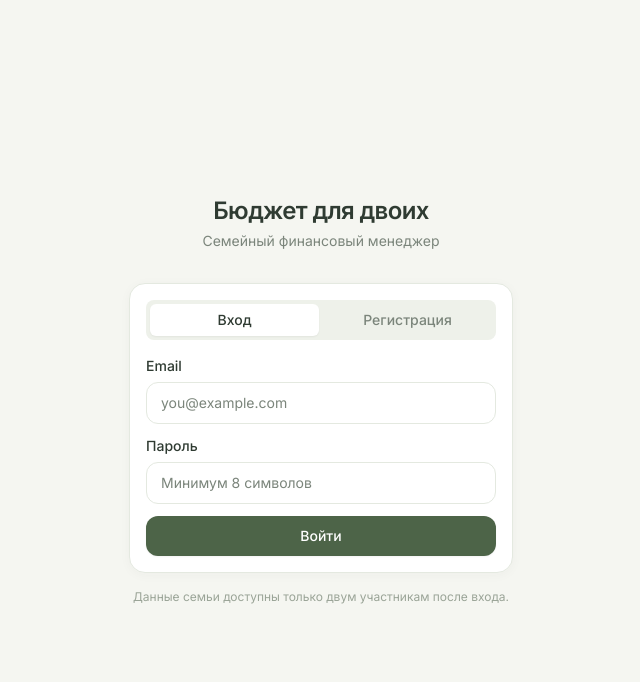
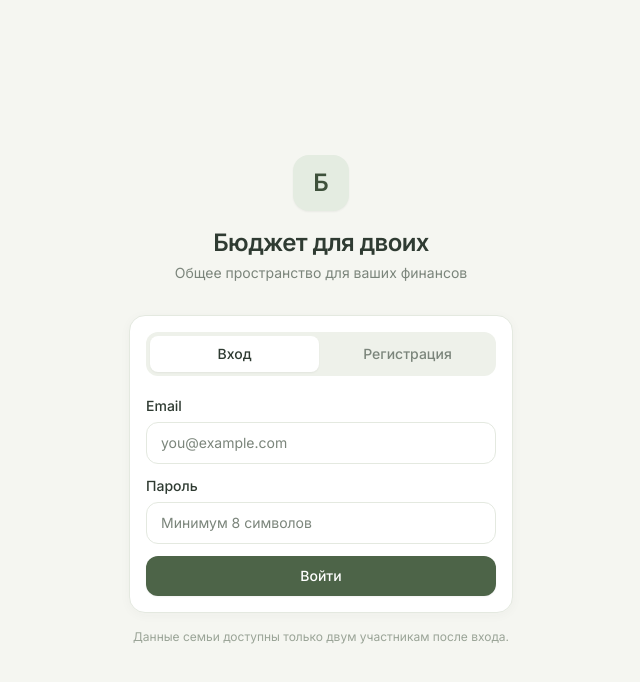
Before and after one commit to KitchenKnife14/-, a React (Vite) app: page / in a window 1280 px wide. Shown: the top 682 px of the page, without its empty margins (319-959 px from the left). Built offline with nearby package versions, Linux system fonts and the light colour scheme; no server answers.

Commit message:
Design 2/3: refine sign-in and registration screen

```diff
--- a/src/pages/AuthPage.tsx
+++ b/src/pages/AuthPage.tsx
@@ -29,18 +29,19 @@ export default function AuthPage() {
   }
 
   return (
-    <div className="min-h-screen flex items-center justify-center p-4 bg-slate-50">
+    <div className="min-h-screen flex items-center justify-center p-4 bg-canvas">
       <div className="w-full max-w-sm">
         <div className="text-center mb-8">
-          <h1 className="text-2xl font-semibold text-slate-900">Бюджет для двоих</h1>
-          <p className="text-sm text-slate-500 mt-1">Семейный финансовый менеджер</p>
+          <div className="mx-auto mb-4 flex h-14 w-14 items-center justify-center rounded-2xl bg-primary-100 text-2xl font-semibold text-primary-800 shadow-sm">Б</div>
+          <h1 className="page-title">Бюджет для двоих</h1>
+          <p className="text-sm text-slate-500 mt-1">Общее пространство для ваших финансов</p>
         </div>
 
         <div className="card">
-          <div className="flex gap-1 mb-4 p-1 bg-slate-100 rounded-lg">
+          <div className="flex gap-1 mb-5 p-1 bg-slate-100 rounded-xl">
             <button
               onClick={() => setMode('signin')}
-              className={`flex-1 py-1.5 text-sm font-medium rounded-md transition-colors ${mode === 'signin' ? 'bg-white text-slate-900 shadow-sm' : 'text-slate-500'}`}
+              className={`flex-1 py-2 text-sm font-medium rounded-lg transition-colors ${mode === 'signin' ? 'bg-white text-slate-900 shadow-sm' : 'text-slate-500'}`}
             >
               Вход
             </button>
```
